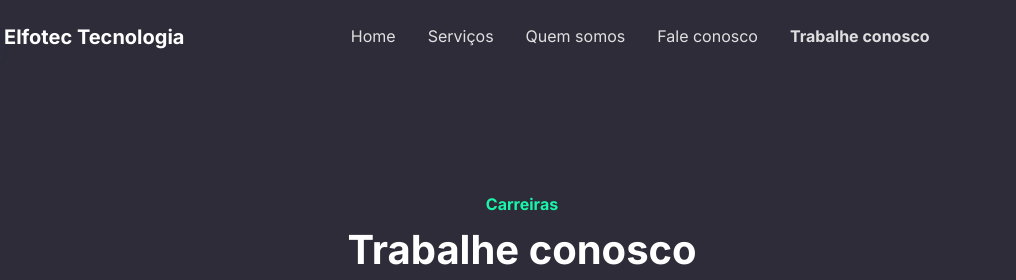
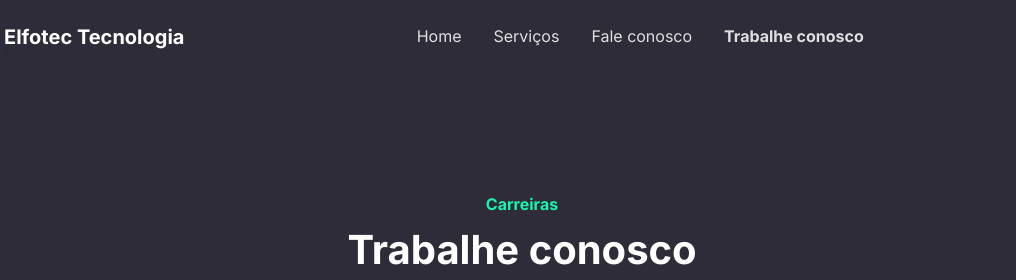
Before and after one commit to elfolabs/elfotec-site, a plain HTML site: page jobs.html in a window 1280 px wide. Shown: the top 280 px of the page, 118-1134 px from the left. Drawn offline with Linux system fonts and the light colour scheme.

Commit message:
hide somos

```diff
--- a/jobs.html
+++ b/jobs.html
@@ -37,7 +37,6 @@
                 <ul class="navbar-nav mx-auto">
                     <li class="nav-item"><a class="nav-link" href="index.html">Home</a></li>
                     <li class="nav-item"><a class="nav-link" href="index.html#servicos">Serviços</a></li>
-                    <li class="nav-item"><a class="nav-link" href="index.html#fundadores">Quem somos</a></li>
                     <li class="nav-item"><a class="nav-link" href="index.html#contato">Fale conosco</a></li>
                     <li class="nav-item"><a class="nav-link active" href="jobs.html">Trabalhe conosco</a></li>
                 </ul>
```
Also changed, not shown: index.html (+0 -1 lines), termos-privacidade.html (+0 -1 lines), termos-uso.html (+0 -1 lines).
